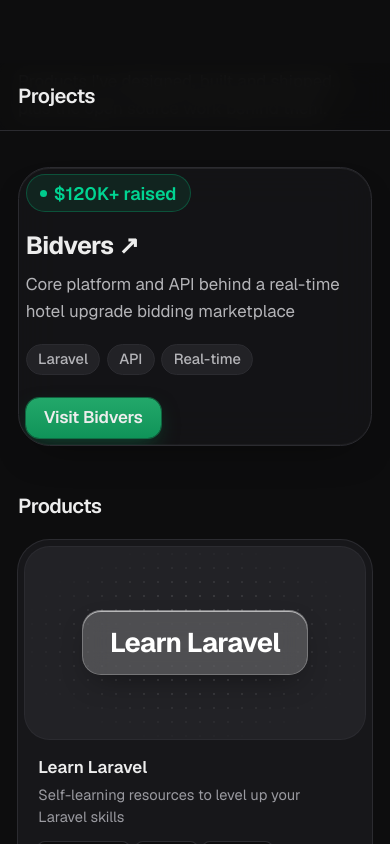
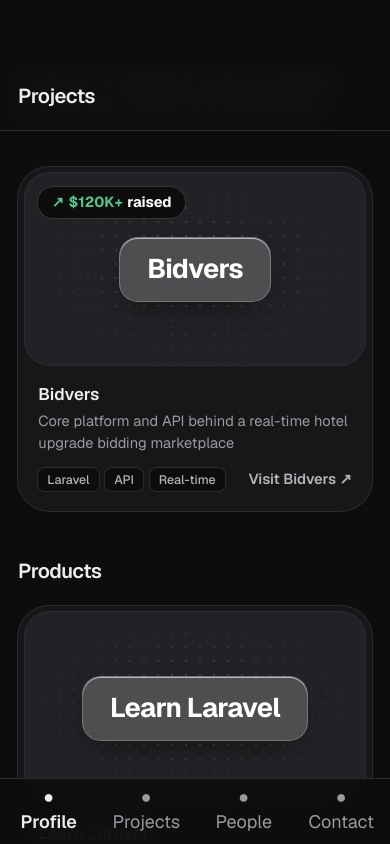
Before and after one commit to developer9028/nahian.bbd-clone, a Next.js app: page /projects in a window 390 px wide. Shown: the top 844 px of the page. Built offline with nearby package versions, Linux system fonts and the light colour scheme.

Commit message:
fix: Featured cover, Peerlist icon, mobile bottom nav, People/Contact headers (final all)

```diff
--- a/src/app/layout.tsx
+++ b/src/app/layout.tsx
@@ -2,6 +2,7 @@ import type { Metadata, Viewport } from 'next'
 import type { ReactNode } from 'react'
 import { Geist, JetBrains_Mono } from 'next/font/google'
 
+import { MobileBottomNav } from '@/components/layout/MobileBottomNav'
 import { RightRail } from '@/components/layout/RightRail'
 import { Sidebar } from '@/components/layout/Sidebar'
 
@@ -50,6 +51,7 @@ const RootLayout = ({ children }: { children: ReactNode }) => {
         <div className="flex min-h-dvh w-full">
           <Sidebar />
           <main className="border-line min-w-0 flex-1 pb-24 md:border-x md:pb-0">{children}</main>
+          <MobileBottomNav />
           <RightRail />
         </div>
       </body>
--- /dev/null
+++ b/src/components/layout/MobileBottomNav.tsx
@@ -0,0 +1,34 @@
+import Link from 'next/link'
+import { cn } from '@/lib/utils/cn'
+
+const NAV = [
+  { href: '/', label: 'Profile' },
+  { href: '/projects', label: 'Projects' },
+  { href: '/people', label: 'People' },
+  { href: '/contact', label: 'Contact' },
+] as const
+
+export const MobileBottomNav = () => {
+  return (
+    <nav
+      aria-label="Mobile"
+      className="border-line bg-surface/90 fixed inset-x-0 bottom-0 z-40 flex border-t backdrop-blur-md md:hidden"
+    >
+      {NAV.map((item, i) => (
+        <Link
+          key={item.href}
+          href={item.href}
+          className={cn(
+            'text-micro flex flex-1 flex-col items-center gap-0.5 py-2 transition-colors active:scale-95',
+            i === 0 ? 'text-ink font-semibold' : 'text-ink-3',
+          )}
+        >
+          <span aria-hidden="true" className="text-base leading-none">
+            ●
+          </span>
+          {item.label}
+        </Link>
+      ))}
+    </nav>
+  )
+}
--- a/src/components/layout/RightRail.tsx
+++ b/src/components/layout/RightRail.tsx
@@ -10,6 +10,8 @@ const PLATFORM_PATH: Record<string, string> = {
   X: 'M14.234 10.162L22.977 0h-2.072l-7.591 8.824L7.251 0H.258l9.168 13.343L.258 24H2.33l8.016-9.318L16.749 24h6.993l-9.532-13.829M18.056 22.14h-3.182L3.076 1.56h3.182l10.962 15.008',
   LinkedIn:
     'M20.447 20.452h-3.554v-5.569c0-1.328-.027-3.037-1.852-3.037c-1.853 0-2.136 1.445-2.136 2.939v5.667H9.351V9h3.414v1.561h.046c.477-.9 1.637-1.85 3.37-1.85c3.601 0 4.267 2.37 4.267 5.455v6.286zM5.337 7.433a2.06 2.06 0 0 1-2.063-2.065a2.064 2.064 0 1 1 2.063 2.065m1.782 13.019H3.555V9h3.564zM22.225 0H1.771C.792 0 0 .774 0 1.729v20.542C0 23.227.792 24 1.771 24h20.451C23.2 24 24 23.227 24 22.271V1.729C24 .774 23.2 0 22.222 0z',
+  Peerlist:
+    'M12 0C5.373 0 0 5.373 0 12s5.373 12 12 12 12-5.373 12-12S18.627 0 12 0zm8.892 20.894c-1.57 1.569-4.247 2.249-8.892 2.249s-7.322-.68-8.892-2.25C1.735 19.522 1.041 17.3.89 13.654A40 40 0 0 1 .857 12c0-1.162.043-2.201.13-3.13c.177-1.859.537-3.278 1.106-4.366c.284-.544.62-1.006 1.013-1.398s.854-.729 1.398-1.013C5.592 1.524 7.01 1.164 8.87.988C9.799.9 10.838.858 12 .858c4.645 0 7.322.68 8.892 2.248s2.25 4.246 2.25 8.894s-.681 7.325-2.25 8.894',
   Facebook:
     'M9.101 23.691v-7.98H6.627v-3.667h2.474v-1.58c0-4.085 1.848-5.978 5.858-5.978c.401 0 .955.042 1.468.103a9 9 0 0 1 1.141.195v3.325a9 9 0 0 0-.653-.036a27 27 0 0 0-.733-.009c-.707 0-1.259.096-1.675.309a1.7 1.7 0 0 0-.679.622c-.258.42-.374.995-.374 1.752v1.297h3.919l-.386 2.103-.287 1.564H13.37v8.245',
 }
--- a/src/views/projects/sections/FeaturedSection.tsx
+++ b/src/views/projects/sections/FeaturedSection.tsx
@@ -1,48 +1,81 @@
 import { FEATURED_PROJECT } from '@/lib/data/projects'
+
 import { cn } from '@/lib/utils/cn'
 
-import { Badge } from '@/components/ui/Badge'
-import { Button } from '@/components/ui/Button'
-import { Card } from '@/components/ui/Card'
-
 export const FeaturedSection = () => {
+  const blobs = [
+    'var(--cover-2)',
+    'var(--cover-3)',
+    'var(--cover-4)',
+    'var(--cover-5)',
+    'var(--cover-6)',
+    'var(--cover-1)',
+  ] as const
   return (
-    <Card
+    <article
       className={cn(
-        'bg-surface-2 ring-line overflow-hidden rounded-[1.75rem] p-1.5 ring-1 transition-[translate,box-shadow] hover:-translate-y-1',
+        'group bg-surface-2 ring-line hover:ring-line-strong relative flex flex-col rounded-[1.75rem] p-1.5 ring-1 transition-[translate,box-shadow] duration-300 hover:-translate-y-1 hover:shadow-[0_18px_40px_-18px_rgb(0_0_0/0.35)]',
       )}
     >
-      <div className="flex flex-col gap-5 md:flex-row md:items-center md:justify-between">
-        <div className="flex flex-1 flex-col gap-4">
-          <Badge className="w-fit">$120K+ raised</Badge>
-          <div className="flex flex-col gap-2">
+      <div className="bg-surface-3 ring-line relative aspect-video overflow-hidden rounded-[1.375rem] ring-1">
+        <div
+          className="cover absolute inset-0 transition-transform duration-700 group-hover:scale-110"
+          aria-hidden="true"
+        >
+          {blobs.map((blob, i) => (
+            <span
+              key={blob}
+              className="cover-blob"
+              style={
+                {
+                  ['--blob' as string]: blob,
+                  top: `${-45 + i * 20}%`,
+                  left: `${42 - i * 20}%`,
+                  ['--dur' as string]: `${24 + i}s`,
+                  ['--delay' as string]: `${i * -4}s`,
+                } as React.CSSProperties
+              }
+            />
+          ))}
+        </div>
+        <div
+          className="absolute inset-0 [background-image:radial-gradient(rgb(255_255_255/0.5)_1px,transparent_1px)] [mask-image:radial-gradient(ellipse_at_center,#000,transparent_75%)] [background-size:14px_14px] opacity-40"
+          aria-hidden="true"
+        />
+        <div className="absolute inset-0 grid place-items-center">
+          <span className="relative rounded-2xl bg-white/20 px-6 py-3 text-2xl font-bold tracking-tight text-white shadow-[inset_0_1px_0_rgb(255_255_255/0.6),0_12px_30px_-10px_rgb(0_0_0/0.45)] ring-1 ring-white/40 backdrop-blur-md transition-transform duration-500 group-hover:-translate-y-1 group-hover:scale-105 dark:bg-white/10 dark:ring-white/20">
+            {FEATURED_PROJECT.title}
+          </span>
+        </div>
+        <span className="text-meta absolute top-3 left-3 inline-flex items-center gap-1 rounded-full bg-neutral-950/85 px-3 py-1 font-bold text-white ring-1 ring-white/10 backdrop-blur-sm">
+          <span className="text-brand-300">↗</span> <span className="text-brand-300">$120K+</span>{' '}
+          raised
+        </span>
+      </div>
+      <div className="flex flex-1 flex-col px-3 pt-3.5 pb-3">
+        <h3 className="text-body text-ink font-semibold">
           <a
             href={FEATURED_PROJECT.url}
             target="_blank"
             rel="noreferrer"
-              className="text-ink text-title w-fit font-bold tracking-tight hover:underline hover:underline-offset-4"
+            className="focus-visible:after:ring-link outline-none after:absolute after:inset-0 after:rounded-[1.75rem] focus-visible:after:ring-2"
           >
-              {FEATURED_PROJECT.title} ↗
+            {FEATURED_PROJECT.title}
           </a>
-            <p className="text-ink-2 text-body max-w-xl leading-relaxed">
-              {FEATURED_PROJECT.description}
-            </p>
-          </div>
-          <div className="flex flex-wrap gap-1.5">
+        </h3>
+        <p className="text-meta text-ink-3 mt-0.5 line-clamp-2">{FEATURED_PROJECT.description}</p>
+        <div className="mt-3 flex flex-wrap items-center gap-1.5">
           {FEATURED_PROJECT.tags.map((tag) => (
             <span
               key={tag}
-                className="border-line bg-surface-3 text-ink-2 text-meta inline-flex h-7 items-center rounded-full border px-2.5 font-medium"
+              className="text-micro bg-surface text-ink-2 ring-line rounded-md px-2 py-0.5 font-medium ring-1"
             >
               {tag}
             </span>
           ))}
+          <span className="text-meta text-ink-2 ml-auto font-semibold">Visit Bidvers ↗</span>
         </div>
       </div>
-        <div className="flex items-center gap-2">
-          <Button href={FEATURED_PROJECT.url}>Visit Bidvers</Button>
-        </div>
-      </div>
-    </Card>
+    </article>
   )
 }
```
Lines whose indentation alone changed are shown as unchanged.
